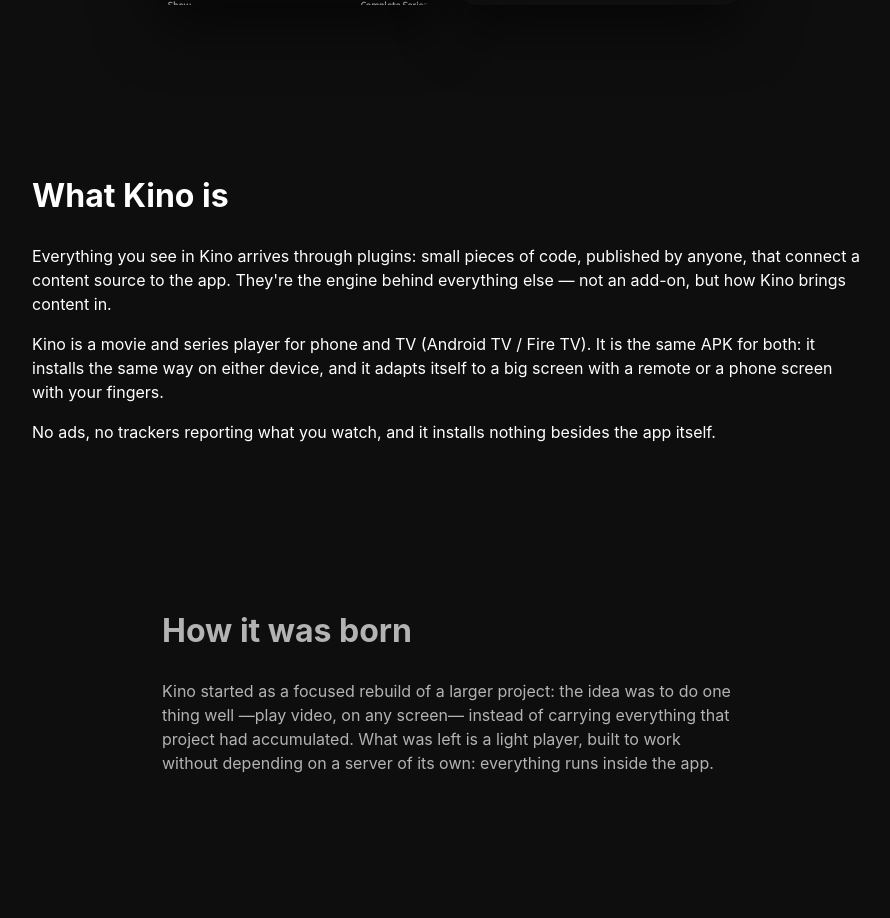
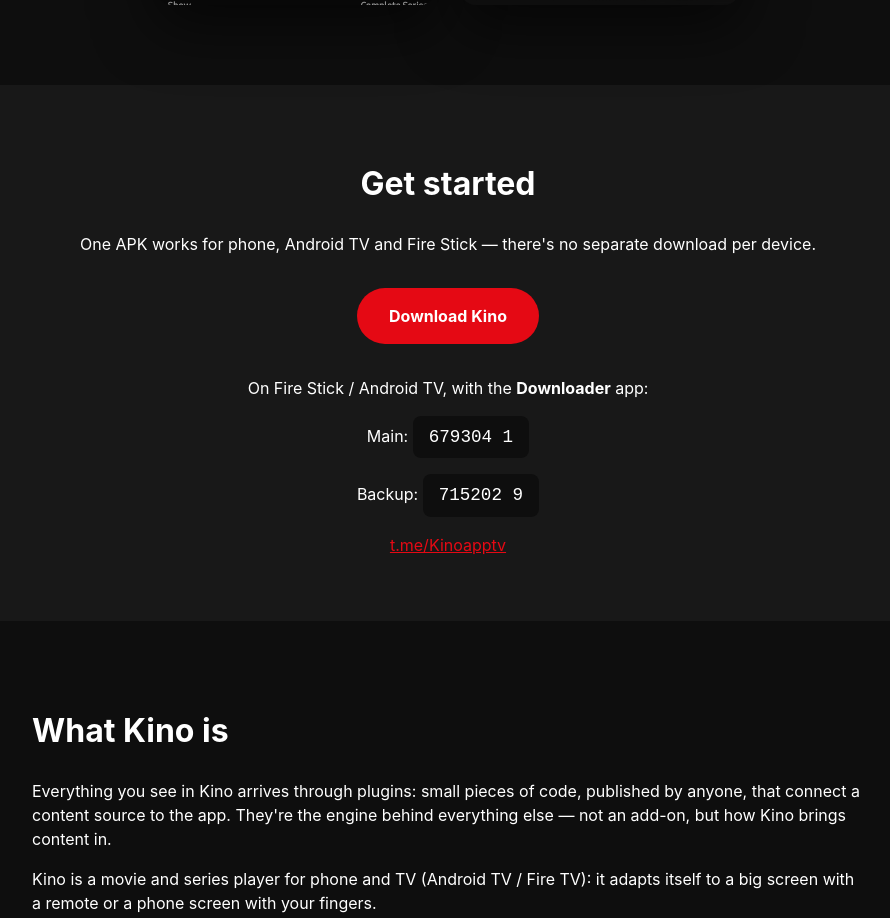
Before and after one commit to kinotvapp/kinotvapp.github.io, a plain HTML site: page en/index.html in a window 1280 px wide. Shown: the part 1065-1983 px from the top of the page, without its empty margins (192-1082 px from the left). Drawn offline with Linux system fonts and the light colour scheme.

Commit message:
content: move download CTA up top, add backup Downloader code, add Kinobot, trim repeated APK line

```diff
--- a/en/index.html
+++ b/en/index.html
@@ -24,13 +24,22 @@
     </div>
   </section>
 
+  <section class="section cta">
+    <h2 class="section-title">Get started</h2>
+    <p>One APK works for phone, Android TV and Fire Stick — there's no separate download per device.</p>
+    <a class="cta-download" href="https://archive.org/download/kino-app/kino.apk">Download Kino</a>
+    <p>On Fire Stick / Android TV, with the <strong>Downloader</strong> app:</p>
+    <p>Main: <span class="cta-downloader-code">679304 1</span></p>
+    <p>Backup: <span class="cta-downloader-code">715202 9</span></p>
+    <p><a href="https://t.me/Kinoapptv">t.me/Kinoapptv</a></p>
+  </section>
+
   <section class="section">
     <h2 class="section-title">What Kino is</h2>
     <p>Everything you see in Kino arrives through plugins: small pieces of code, published by
     anyone, that connect a content source to the app. They're the engine behind everything else —
     not an add-on, but how Kino brings content in.</p>
-    <p>Kino is a movie and series player for phone and TV (Android TV / Fire TV). It is the same APK
-    for both: it installs the same way on either device, and it adapts itself to a big screen with a
+    <p>Kino is a movie and series player for phone and TV (Android TV / Fire TV): it adapts itself to a big screen with a
     remote or a phone screen with your fingers.</p>
     <p>No ads, no trackers reporting what you watch, and it installs nothing besides the app itself.</p>
   </section>
@@ -55,6 +64,7 @@
       <div class="feature-card"><h3>Download</h3><p>Movies and episodes to watch offline.</p></div>
       <div class="feature-card"><h3>Chromecast</h3><p>Send what you're watching to a compatible Chromecast or TV.</p></div>
       <div class="feature-card"><h3>Subtitles</h3><p>In the language you prefer.</p></div>
+      <div class="feature-card"><h3>Kinobot</h3><p>An AI assistant to help you find what to watch.</p></div>
     </div>
   </section>
 
@@ -76,15 +86,6 @@
       </div>
     </div>
     <p><a href="https://kinotvapp.github.io/kino-plugins/en/">Full guide to writing a plugin →</a></p>
-  </section>
-
-  <section class="section cta">
-    <h2 class="section-title">Get started</h2>
-    <p>One APK works for phone, Android TV and Fire Stick — there's no separate download per device.</p>
-    <a class="cta-download" href="https://archive.org/download/kino-app/kino.apk">Download Kino</a>
-    <p>On Fire Stick / Android TV, with the <strong>Downloader</strong> app:</p>
-    <p class="cta-downloader-code">679304 1</p>
-    <p><a href="https://t.me/Kinoapptv">t.me/Kinoapptv</a></p>
   </section>
 
   <section class="section legal">
```
